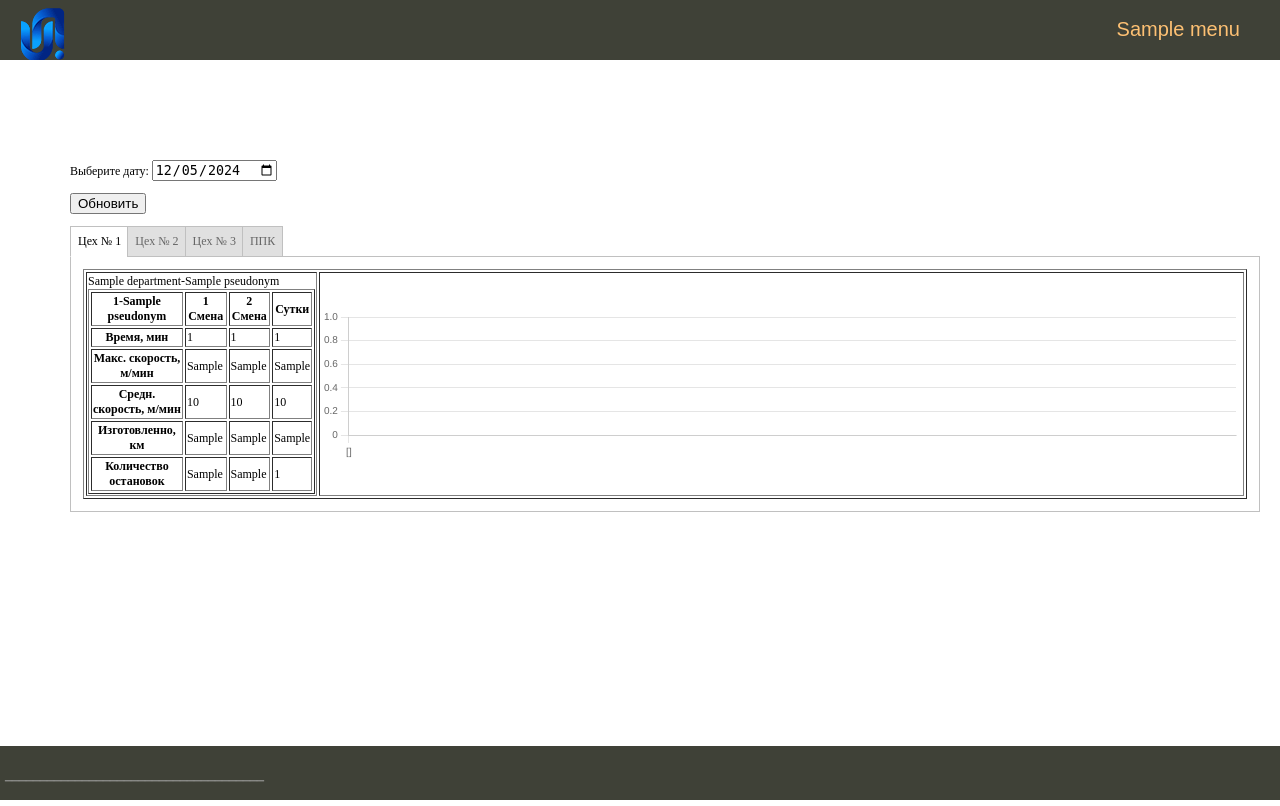
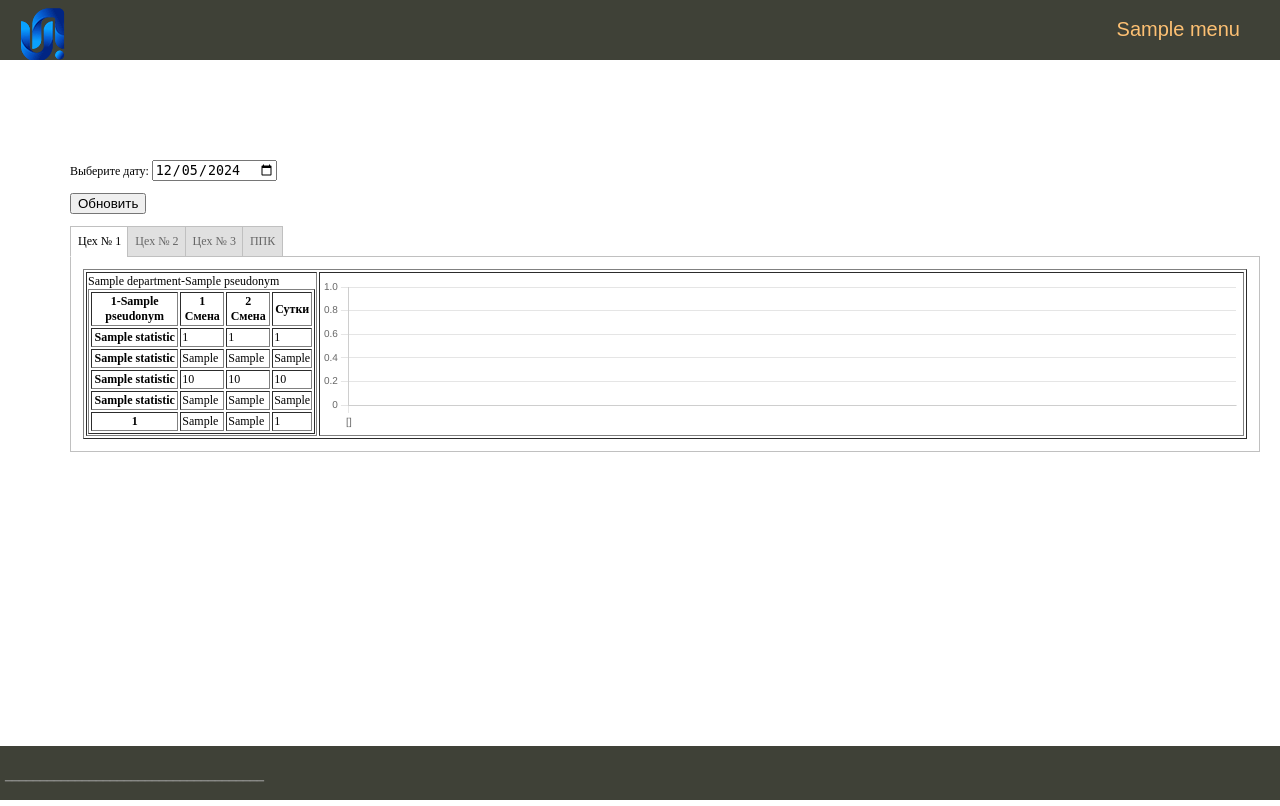
Before and after one commit to DorofeevAlexandr/kmv_2, a Django app: template backend/lines/templates/lines/index.html in a window 1280 px wide. Run offline with Django 4.2, Linux system fonts and the light colour scheme; tables that the repository leaves empty hold one stand-in row (values such as "Sample post"); the template is opened without the code that fills it: values that come from a table or form of the project are taken from there, most other values are stand-ins (such as "Sample title", 1, 10 or a date in 2020); parts of the project's set-up code (start-up, migrations or seed data) failed here and were passed over.

Commit message:
Формирование меток для статистики

```diff
--- a/backend/lines/forms.py
+++ b/backend/lines/forms.py
@@ -190,6 +190,14 @@ def get_lines_statistic(speed_lines):
         line_statistic['made_kabel_1'] = f"{line_statistic['made_kabel_1']:5.1f}"
         line_statistic['made_kabel_2'] = f"{line_statistic['made_kabel_2']:5.1f}"
 
+        line_statistic['label_count_minute_line_run'] = 'Время работы'
+        line_statistic['label_max_value'] = 'Макс. скорость, м/мин	'
+        line_statistic['label_average_speed'] = 'Средн. скорость, м/мин	'
+        line_statistic['label_made_kabel'] = 'Изготовленно, км'
+        line_statistic['label_stop_count'] = 'Количество остановок'
+        line_statistic['label_kmv'] = 'КМВ'
+
+
         lines_statistic.append(line_statistic)
 
     return lines_statistic
--- a/backend/lines/templates/lines/index.html
+++ b/backend/lines/templates/lines/index.html
@@ -31,11 +31,11 @@
             <td width="20%" > {{l.department}}-{{l.pseudonym}}
                 <table width="100%" border="1">
                     <tr><th>{{l.line_number}}-{{l.pseudonym}}</th><th>1 Смена</th><th>2 Смена</th><th>Сутки</th></tr>
-                    <tr><th>Время, мин</th><td>{{l.statistic.count_minute_line_run_1}}</td><td>{{l.statistic.count_minute_line_run_2}}</td><td>{{l.statistic.count_minute_line_run}}</td></tr>
-                    <tr><th>Макс. скорость, м/мин</th><td>{{l.statistic.max_value_1}}</td><td>{{l.statistic.max_value_2}}</td><td>{{l.statistic.max_value}}</td></tr>
-                    <tr><th>Средн. скорость, м/мин</th><td>{{l.statistic.average_speed_1}}</td><td>{{l.statistic.average_speed_2}}</td><td>{{l.statistic.average_speed}}</td></tr>
-                    <tr><th>Изготовленно, км</th><td>{{l.statistic.made_kabel_1}}</td><td>{{l.statistic.made_kabel_2}}</td><td>{{l.statistic.made_kabel}}</td></tr>
-                    <tr><th>Количество остановок</th><td>{{l.statistic.stop_count_1}}</td><td>{{l.statistic.stop_count_2}}</td><td>{{l.statistic.stop_count}}</td></tr>
+                    <tr><th>{{l.statistic.label_count_minute_line_run}}</th><td>{{l.statistic.count_minute_line_run_1}}</td><td>{{l.statistic.count_minute_line_run_2}}</td><td>{{l.statistic.count_minute_line_run}}</td></tr>
+                    <tr><th>{{l.statistic.label_max_value}}</th><td>{{l.statistic.max_value_1}}</td><td>{{l.statistic.max_value_2}}</td><td>{{l.statistic.max_value}}</td></tr>
+                    <tr><th>{{l.statistic.label_average_speed}}</th><td>{{l.statistic.average_speed_1}}</td><td>{{l.statistic.average_speed_2}}</td><td>{{l.statistic.average_speed}}</td></tr>
+                    <tr><th>{{l.statistic.label_made_kabel}}</th><td>{{l.statistic.made_kabel_1}}</td><td>{{l.statistic.made_kabel_2}}</td><td>{{l.statistic.made_kabel}}</td></tr>
+                    <tr><th>{{l.statistic.label_stop_count}}</th><td>{{l.statistic.stop_count_1}}</td><td>{{l.statistic.stop_count_2}}</td><td>{{l.statistic.stop_count}}</td></tr>
 <!--                    <tr><th>КМВ</th><td>{{stat.}}</td><td>{{stat.}}</td><td>{{stat.}}</td></tr>-->
                 </table>
             </td>
```
